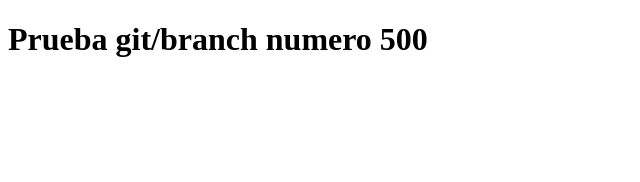
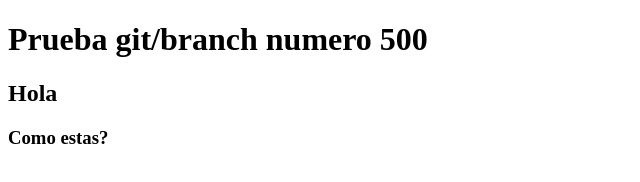
Before and after one commit to Valentin-Davila/Prueba-numero-500, a plain HTML site: page Index.html in a window 1280 px wide. Shown: the whole page, without its empty margins (0-640 px from the left). Drawn offline with Linux system fonts and the light colour scheme.

Commit message:
agregue unos titulos

```diff
--- a/Index.html
+++ b/Index.html
@@ -8,6 +8,9 @@
 </head>
 <body>
     <h1>Prueba git/branch numero 500</h1>
+    <!-- Prueba branch titulos n500 -->
+    <h2>Hola</h2>
+    <h3>Como estas?</h3>
 
 </body>
 </html>
```
